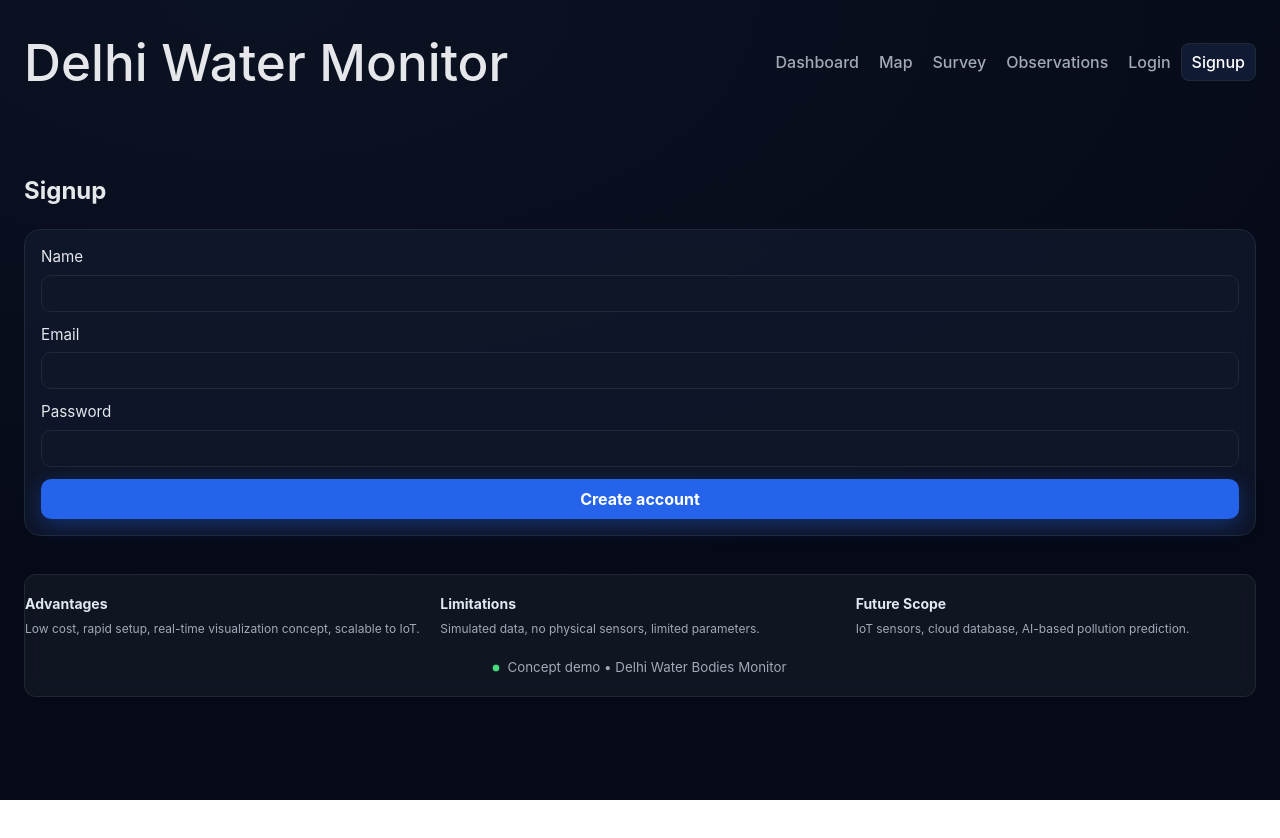
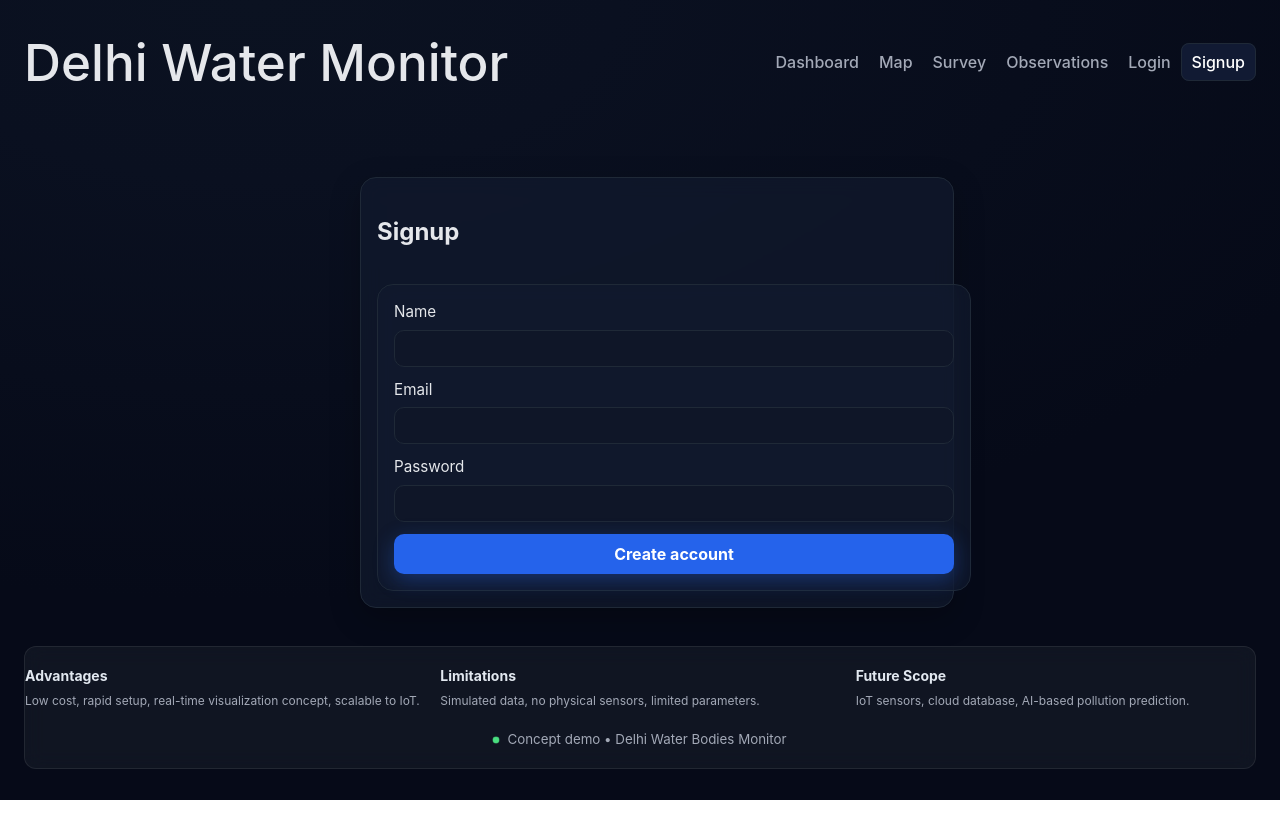
Before and after one commit to shivam6677ojh/real-time, a React (Vite) app in the folder Real-time-survey/: page /signup in a window 1280 px wide. Built offline with nearby package versions, Linux system fonts and the light colour scheme; no server answers.

Commit message:
Refactor Login and Signup pages to use centered card layout for improved aesthetics

```diff
--- a/Real-time-survey/src/App.css
+++ b/Real-time-survey/src/App.css
@@ -45,6 +45,23 @@ body { margin: 0; background: radial-gradient(1200px 600px at 20% 0%, #0b1221 0%
 .btn:hover { transform: translateY(-1px); box-shadow: 0 8px 26px rgba(37,99,235,0.5); }
 .survey-log { backdrop-filter: blur(10px); background: var(--panel); border: 1px solid var(--border); border-radius: 16px; padding: 16px; }
 .survey-log ul { margin: 0; padding-left: 20px; }
+
+/* Centered card layout for forms (login, signup, survey) */
+.centered {
+  display: flex;
+  align-items: flex-start;
+  justify-content: center;
+  width: 100%;
+  margin-top: 24px;
+}
+.card-narrow {
+  width: 100%;
+  max-width: 560px;
+}
+.card-narrow .survey-form,
+.card-narrow .panel {
+  width: 100%;
+}
 
 .footer { margin-top: 22px; color: var(--muted); display: grid; gap: 6px; padding: 18px 0; border-top: 1px solid var(--border); background: linear-gradient(180deg, rgba(0,0,0,0) 0%, #111827 100%); border-radius: 16px; }
 .footer-glass {
--- a/Real-time-survey/src/pages/Login.jsx
+++ b/Real-time-survey/src/pages/Login.jsx
@@ -23,9 +23,11 @@ export default function LoginPage() {
   }
 
   return (
-    <section>
-      <h2>Login</h2>
-      <form className="survey-form" onSubmit={submit}>
+    <div className="centered">
+      <div className="card-narrow">
+        <section className="panel">
+          <h2>Login</h2>
+          <form className="survey-form" onSubmit={submit}>
         <label>
           Email
           <input type="email" value={email} onChange={(e) => setEmail(e.target.value)} autoComplete="email" />
@@ -35,8 +37,10 @@ export default function LoginPage() {
           <input type="password" value={password} onChange={(e) => setPassword(e.target.value)} autoComplete="current-password" />
         </label>
         <button className="btn" type="submit">Login</button>
-      </form>
-      {error && <p style={{ color: '#ef4444' }}>{error}</p>}
-    </section>
+          </form>
+          {error && <p style={{ color: '#ef4444' }}>{error}</p>}
+        </section>
+      </div>
+    </div>
   )
 }
--- a/Real-time-survey/src/pages/Signup.jsx
+++ b/Real-time-survey/src/pages/Signup.jsx
@@ -24,7 +24,9 @@ export default function SignupPage() {
   }
 
   return (
-    <section>
+    <div className="centered">
+      <div className="card-narrow">
+        <section className="panel">
           <h2>Signup</h2>
           <form className="survey-form" onSubmit={submit}>
             <label>Name<input value={name} onChange={(e) => setName(e.target.value)} autoComplete="name" /></label>
@@ -34,5 +36,7 @@ export default function SignupPage() {
           </form>
           {error && <p style={{ color: '#ef4444' }}>{error}</p>}
         </section>
+      </div>
+    </div>
   )
 }
--- a/Real-time-survey/src/pages/Survey.jsx
+++ b/Real-time-survey/src/pages/Survey.jsx
@@ -30,9 +30,12 @@ export default function SurveyPage() {
 
   return (
     <section className="survey">
-      <h2>Submit Field Survey</h2>
-      {!token && <p style={{ color: '#eab308' }}>Login to submit observations.</p>}
-      <form className="survey-form" onSubmit={submit}>
+      <div className="centered">
+        <div className="card-narrow">
+          <div className="panel">
+            <h2>Submit Field Survey</h2>
+            {!token && <p style={{ color: '#eab308' }}>Login to submit observations.</p>}
+            <form className="survey-form" onSubmit={submit}>
         <label>
           Water Body
           <select value={form.body} onChange={(e) => setForm({ ...form, body: e.target.value })}>
@@ -52,8 +55,11 @@ export default function SurveyPage() {
           </select>
         </label>
         <button className="btn" type="submit" disabled={!token}>Submit</button>
-      </form>
-      {!!message && <p>{message}</p>}
+            </form>
+            {!!message && <p>{message}</p>}
+          </div>
+        </div>
+      </div>
     </section>
   )
 }
```
Lines whose indentation alone changed are shown as unchanged.
